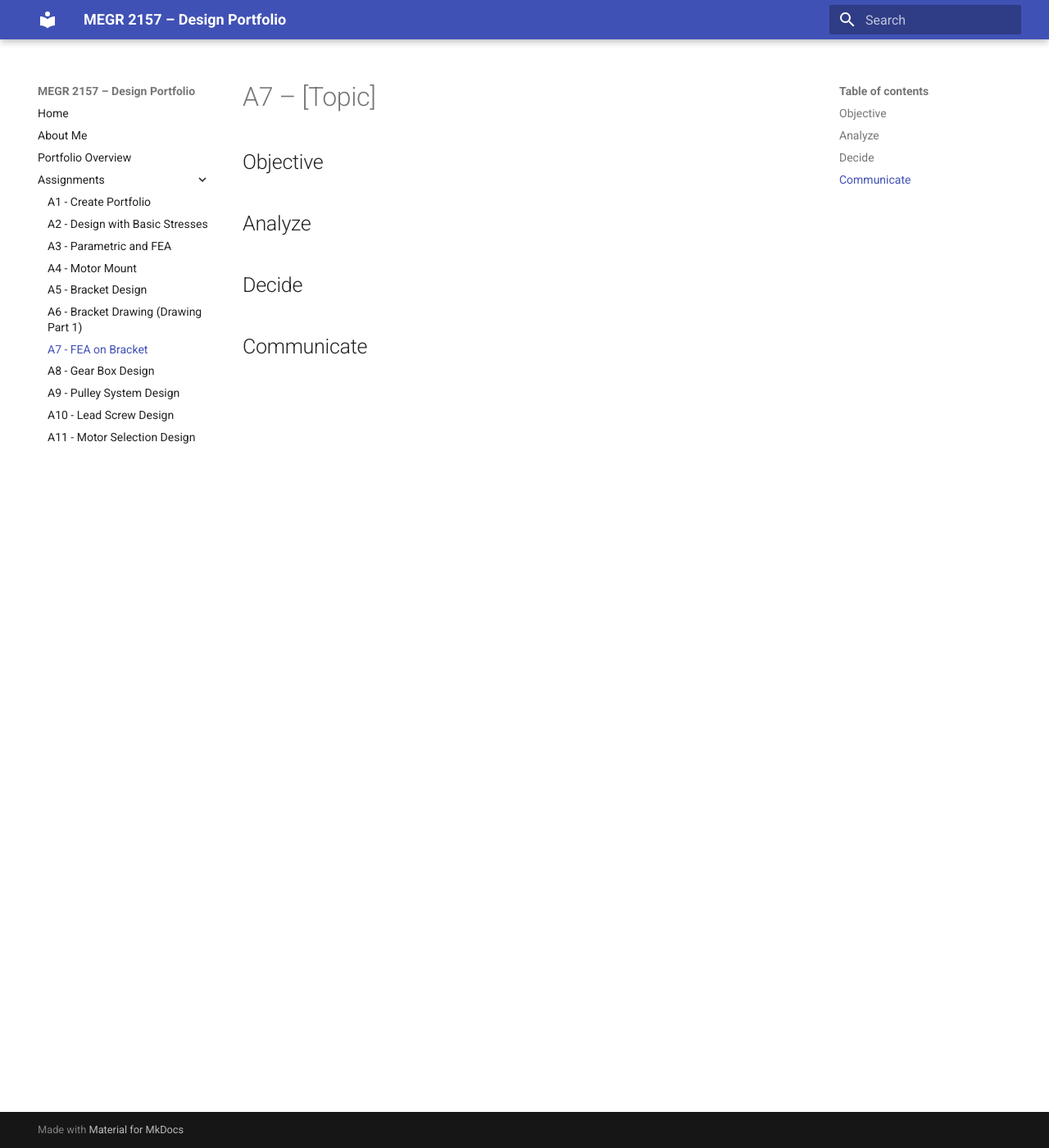
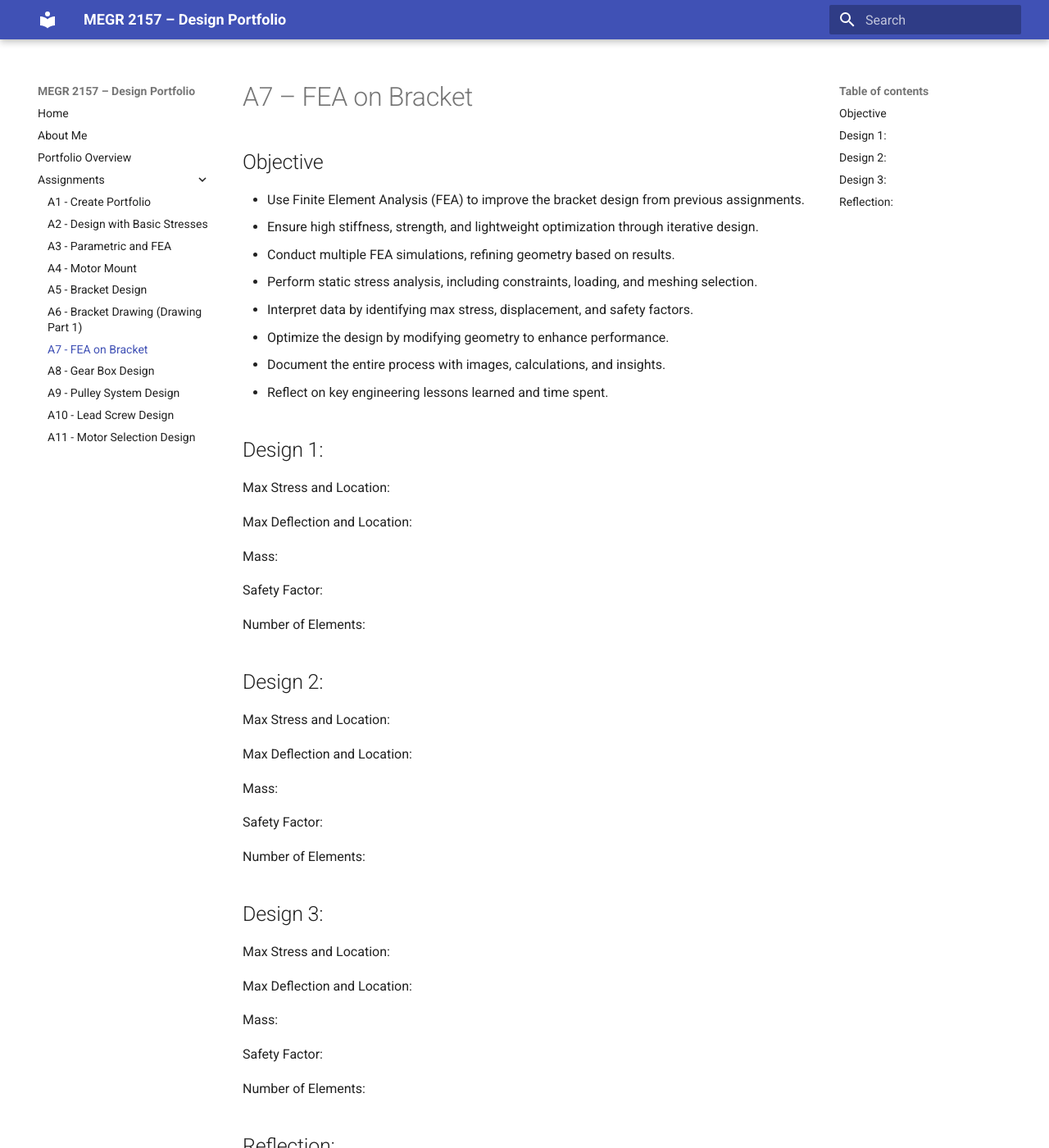
Before and after one commit to AndrewYang2428/AndrewYang-megr2157-portfolio, an MkDocs documentation site: the page built from docs/assignments/A07/index.md, in a window 1280 px wide and 1400 px high. Shown: the whole window at 82% size. Built offline with MkDocs 1.6.1 and Material for MkDocs 9.7.7, drawn with Linux system fonts in a browser that asks for light colours.

Commit message:
Update A7 assignment with FEA details and structure
Expanded the assignment details for A7 on FEA for bracket design, including objectives, design sections, and reflection.

```diff
--- a/docs/assignments/A07/index.md
+++ b/docs/assignments/A07/index.md
@@ -1,12 +1,50 @@
-# A7 – [Topic]
+# A7 – FEA on Bracket
 
 ## Objective
 
+- Use Finite Element Analysis (FEA) to improve the bracket design from previous assignments.
+- Ensure high stiffness, strength, and lightweight optimization through iterative design.
+- Conduct multiple FEA simulations, refining geometry based on results.
+- Perform static stress analysis, including constraints, loading, and meshing selection.
+- Interpret data by identifying max stress, displacement, and safety factors.
+- Optimize the design by modifying geometry to enhance performance.
+- Document the entire process with images, calculations, and insights.
+- Reflect on key engineering lessons learned and time spent.
 
-## Analyze
+## Design 1:
 
+Max Stress and Location:
 
-## Decide
+Max Deflection and Location:
 
+Mass:
 
-## Communicate
+Safety Factor:
+
+Number of Elements:
+
+## Design 2:
+
+Max Stress and Location:
+
+Max Deflection and Location:
+
+Mass:
+
+Safety Factor:
+
+Number of Elements:
+
+## Design 3:
+
+Max Stress and Location:
+
+Max Deflection and Location:
+
+Mass:
+
+Safety Factor:
+
+Number of Elements:
+
+## Reflection:
```
